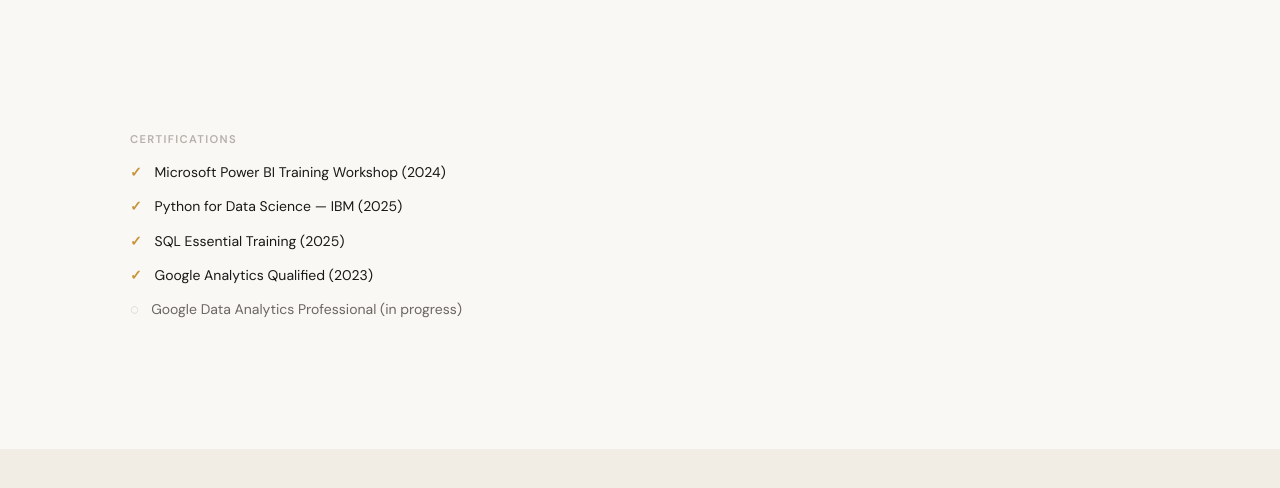
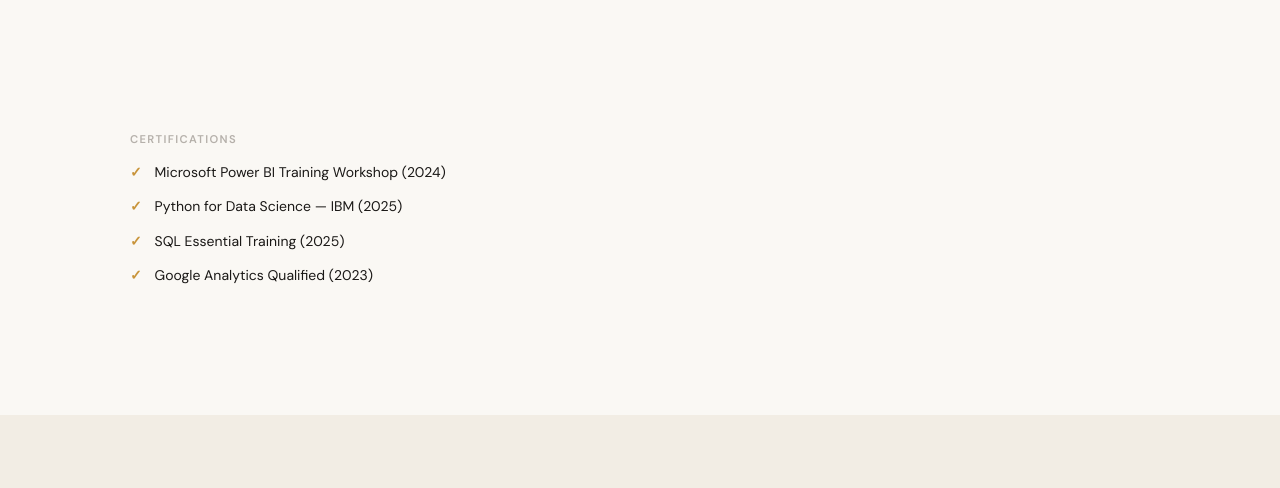
Before and after one commit to peiyuk/peiyuk.github.io, a plain HTML site: page index.html in a window 1280 px wide. Shown: the part 2525-3013 px from the top of the page. Drawn offline with Linux system fonts and the light colour scheme.

Commit message:
Add files via upload

```diff
--- a/index.html
+++ b/index.html
@@ -660,10 +660,7 @@
               <span style="color:var(--gold); font-weight:700;">✓</span>
               <span>Google Analytics Qualified (2023)</span>
             </div>
-            <div style="display:flex; align-items:center; gap:0.8rem; font-size:0.875rem; color:var(--ink-muted);">
-              <span style="color:var(--ink-faint); font-weight:700;">◌</span>
-              <span>Google Data Analytics Professional (in progress)</span>
-            </div>
+
           </div>
         </div>
       </div>
```
